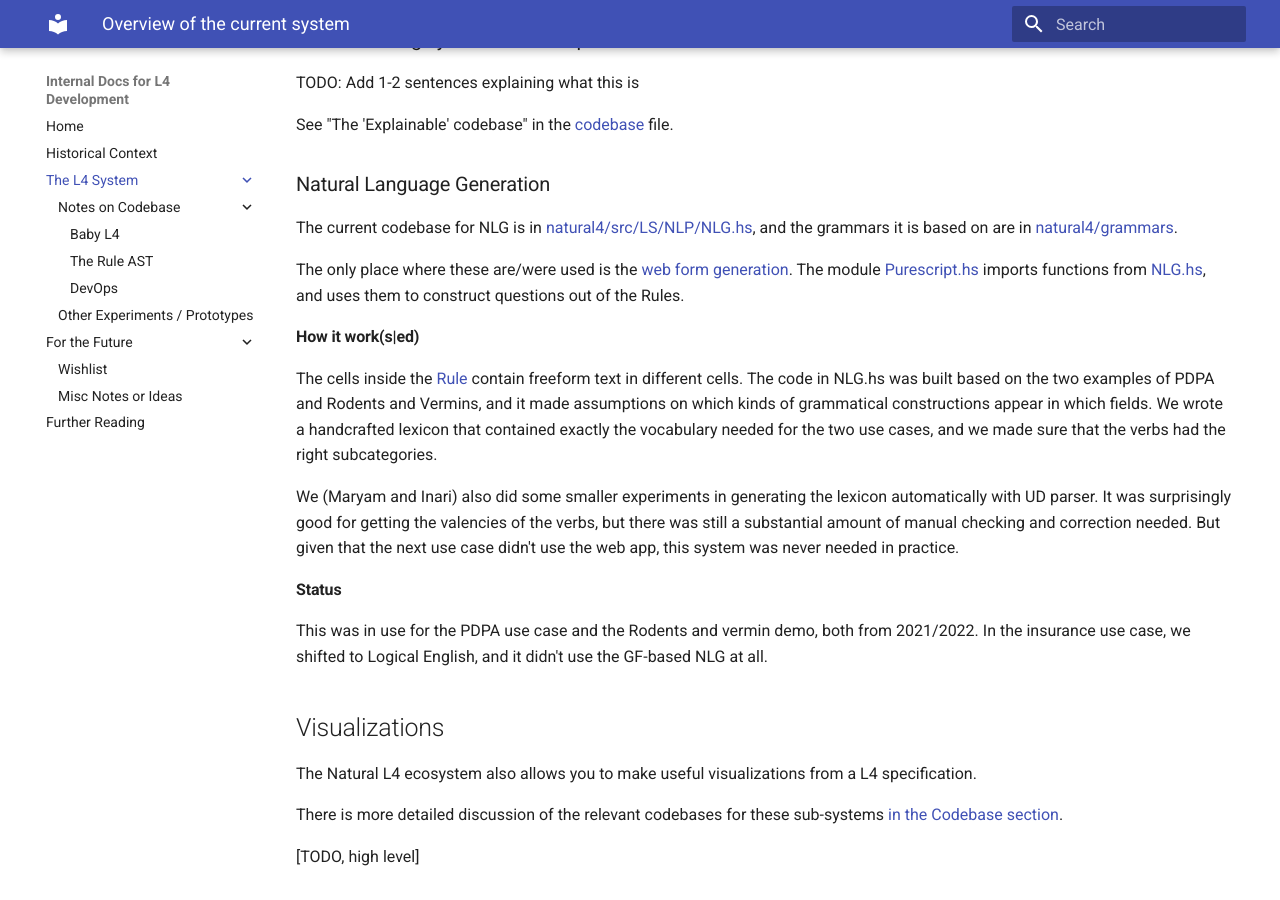
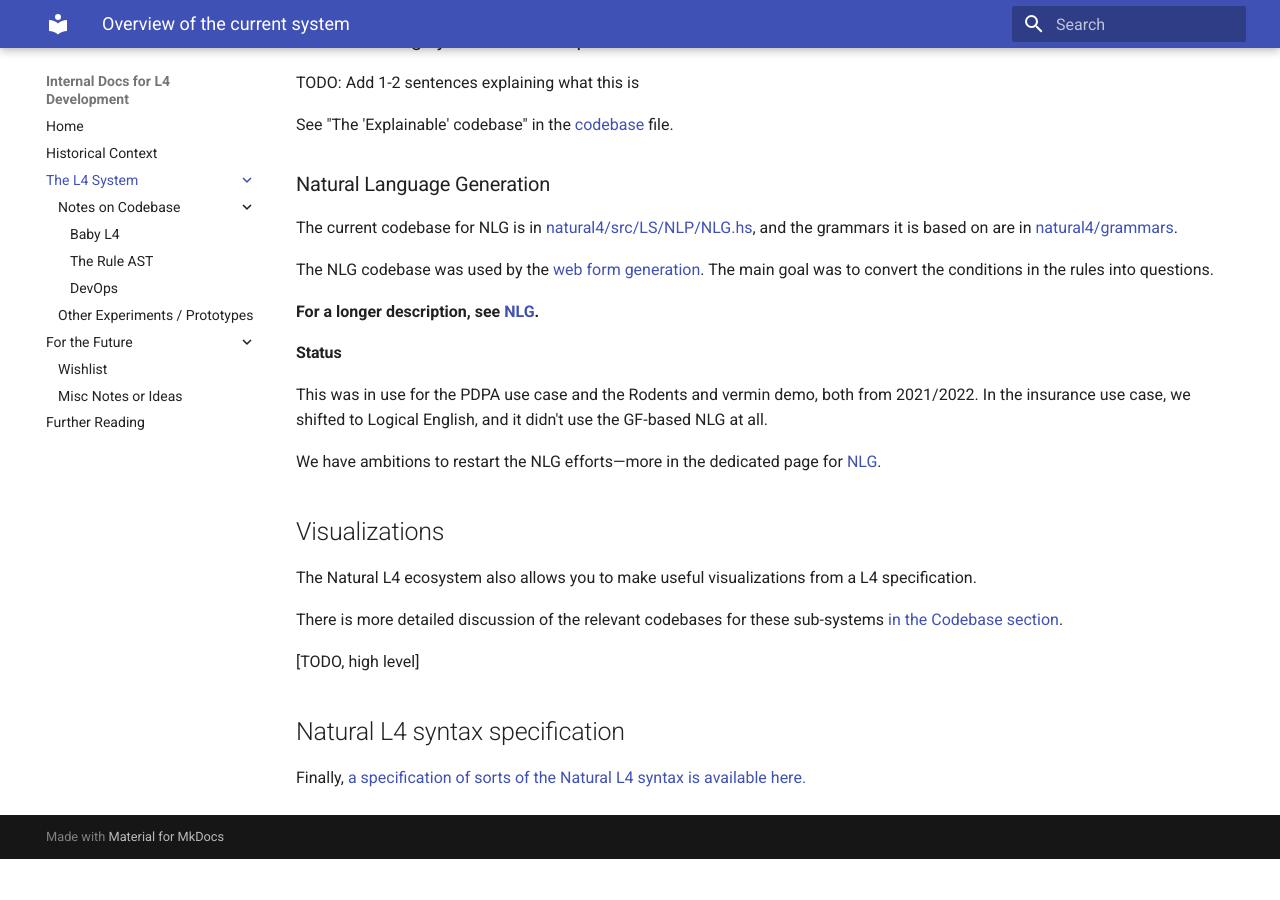
Before and after one commit to smucclaw/internal_docs, an MkDocs documentation site: the page built from docs/current_system/index.md, in a window 1280 px wide and 900 px high, scrolled down 3908 px. Built offline with MkDocs 1.6.1 and Material for MkDocs 9.7.7, drawn with Linux system fonts in a browser that asks for light colours; after the commit the page ends 4767 px from its top, so only the background shows below that.

Commit message:
add text about NLG

```diff
--- a/docs/current_system/index.md
+++ b/docs/current_system/index.md
@@ -128,17 +128,15 @@ See "The 'Explainable' codebase" in the [codebase](./codebase/explainable.md) fi
 
 The current codebase for NLG is in [natural4/src/LS/NLP/NLG.hs](https://github.com/smucclaw/dsl/blob/main/lib/haskell/natural4/src/LS/NLP/NLG.hs), and the grammars it is based on are in [natural4/grammars](https://github.com/smucclaw/dsl/tree/main/lib/haskell/natural4/grammars).
 
-The only place where these are/were used is the [web form generation](./index.md#web-form-generation). The module [Purescript.hs](https://github.com/smucclaw/dsl/blob/main/lib/haskell/natural4/src/LS/XPile/Purescript.hs#L39-L47) imports functions from [NLG.hs](https://github.com/smucclaw/dsl/blob/main/lib/haskell/natural4/src/LS/NLP/NLG.hs), and uses them to construct questions out of the Rules.
+The NLG codebase was used by the [web form generation](#web-form-generation). The main goal was to convert the conditions in the rules into questions.
 
-#### How it work(s|ed)
-
-The cells inside the [Rule](./codebase/rule_ast.md) contain freeform text in different cells. The code in NLG.hs was built based on the two examples of PDPA and Rodents and Vermins, and it made assumptions on which kinds of grammatical constructions appear in which fields. We wrote a handcrafted lexicon that contained exactly the vocabulary needed for the two use cases, and we made sure that the verbs had the right subcategories.
-
-We (Maryam and Inari) also did some smaller experiments in generating the lexicon automatically with UD parser. It was surprisingly good for getting the valencies of the verbs, but there was still a substantial amount of manual checking and correction needed. But given that the next use case didn't use the web app, this system was never needed in practice.
+**For a longer description, see [NLG](./codebase/nlg.md).**
 
 #### Status
 
 This was in use for the PDPA use case and the Rodents and vermin demo, both from 2021/2022. In the insurance use case, we shifted to Logical English, and it didn't use the GF-based NLG at all.
+
+We have ambitions to restart the NLG efforts—more in the dedicated page for [NLG](./codebase/nlg.md).
 
 ## Visualizations
 
```
Also changed, not shown: docs/current_system/codebase/nlg.md (added, +79 -0 lines).
